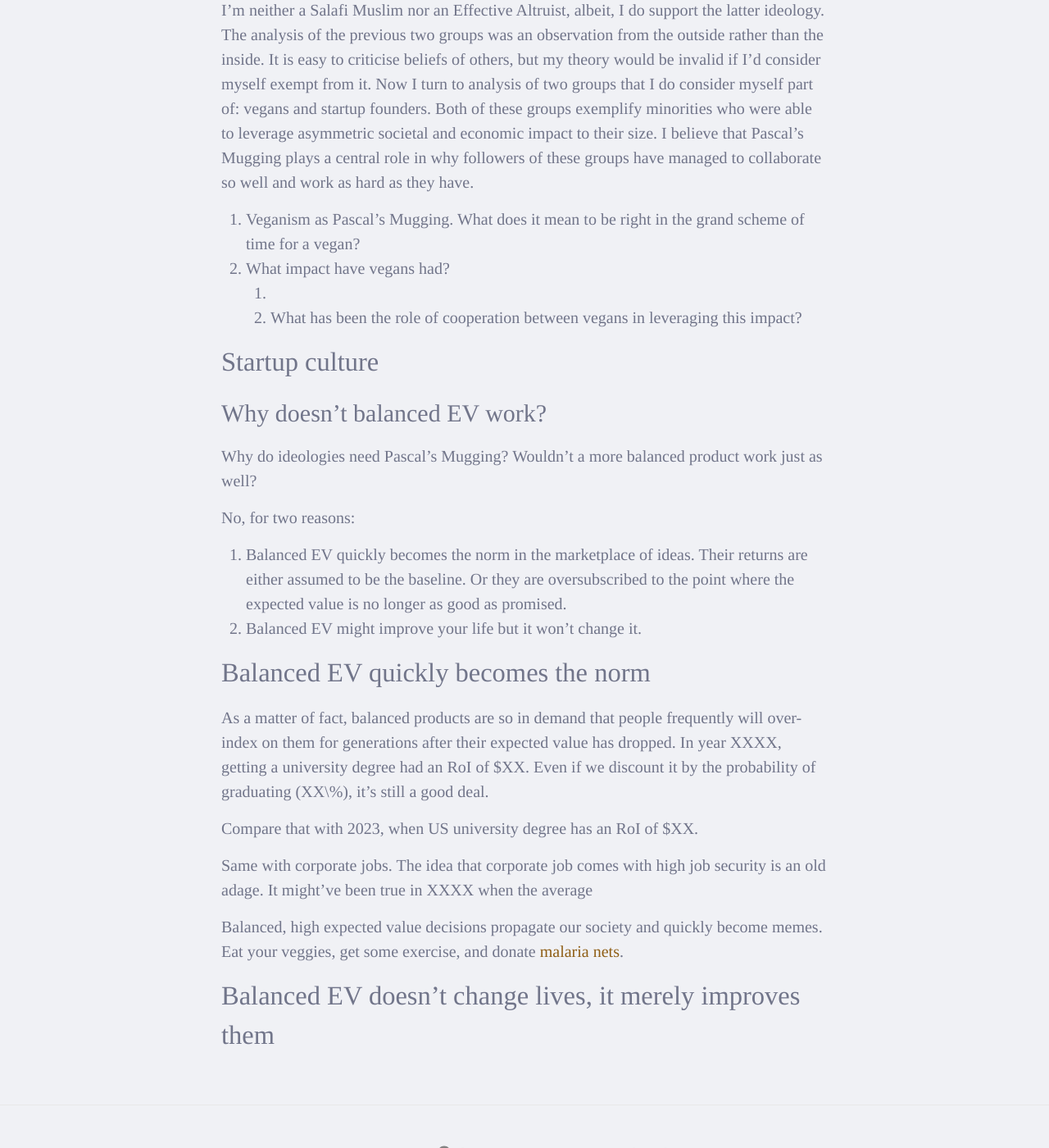
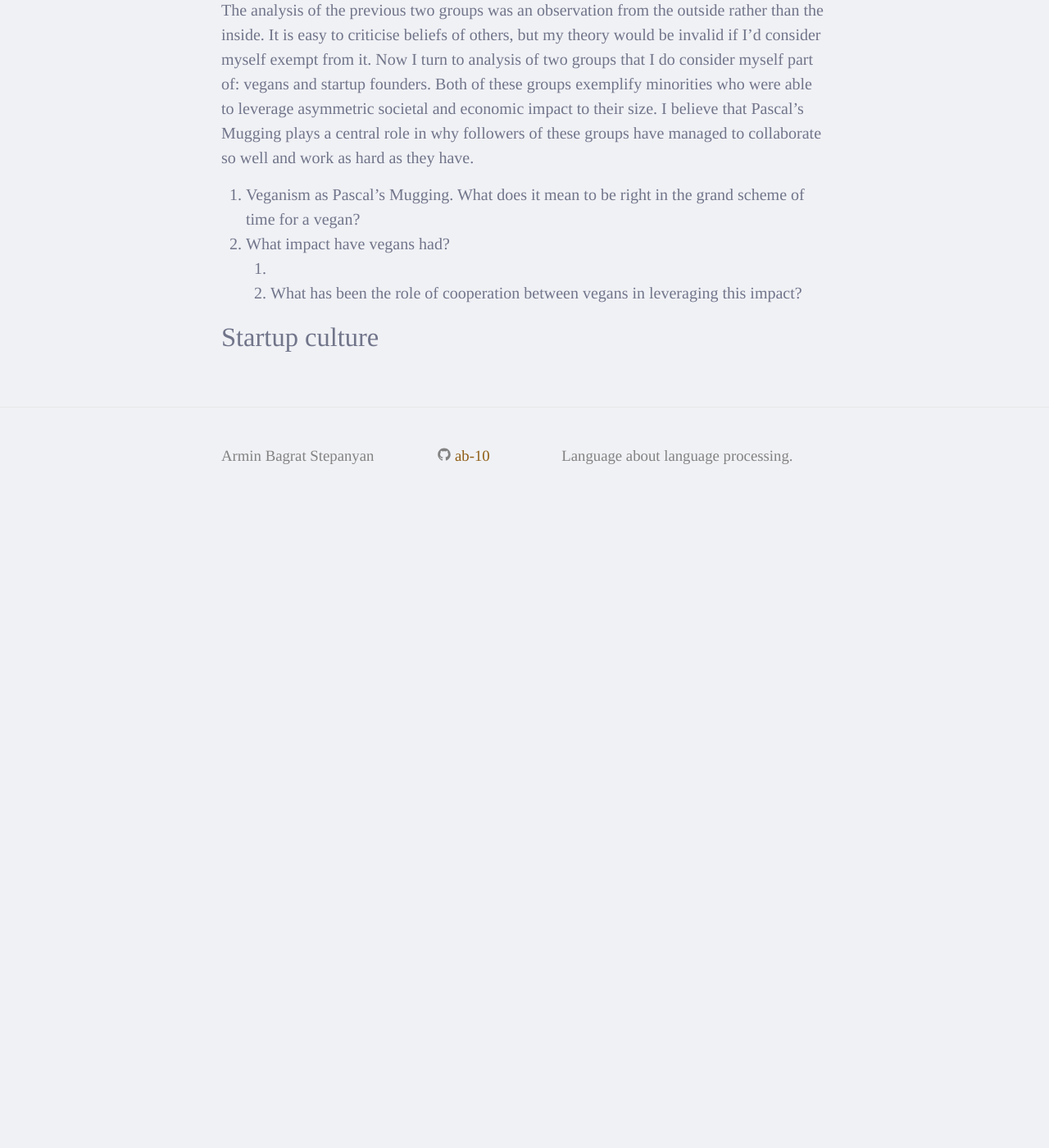
Before and after one commit to ab-10/ab-10.github.io, a Jekyll site: the page built from _posts/2024-05-11-mugging.md, in a window 1280 px wide and 1400 px high, scrolled down 5234 px. Shown: the whole window at 82% size. Built offline with Jekyll 4.4.1, drawn with Linux system fonts in a browser that asks for light colours; after the commit the page ends 5864 px from its top, so only the background shows below that; some of the changed text lies outside the part shown.

Commit message:
Remove parts about EV

```diff
--- a/_posts/2024-05-11-mugging.md
+++ b/_posts/2024-05-11-mugging.md
@@ -17,7 +17,7 @@ Reward's recipients would be proven right in the grand history of time.
 
 Even rational people, such as Pascal, can be attracted to this promise.
 They accept it by calculating that the wonderful outcomes even when multiplied by a tiny probability are still worthwhile to pursue.
-This is erroneous but the mathematics of the error illustrate a fallacy that's committed by mathematicians and ideology followers alike.
+Accepting such a belief is called _Pascal's Mugging_.
 
 Pascal's Mugging is also an effective instrument for building ideological communities.
 The outside world is likely to misunderstand or even ridicule people who believe in these unlikely visions.
@@ -224,33 +224,3 @@ I believe that Pascal's Mugging plays a central role in why followers of these g
     2. What has been the role of cooperation between vegans in leveraging this impact?
 
 ## Startup culture
-
-# Why doesn't balanced EV work?
-
-Why do ideologies need Pascal's Mugging?
-Wouldn't a more balanced product work just as well?
-
-No, for two reasons:
-1. Balanced EV quickly becomes the norm in the marketplace of ideas.
-    Their returns are either assumed to be the baseline.
-    Or they are oversubscribed to the point where the expected value is no longer as good as promised.
-2. Balanced EV might improve your life but it won't change it.
-
-## Balanced EV quickly becomes the norm
-
-<!-- TODO: find the year when college expected value peaked -->
-As a matter of fact, balanced products are so in demand that people frequently will over-index on them for generations after their expected value has dropped.
-In year XXXX, getting a university degree had an RoI of $XX.
-Even if we discount it by the probability of graduating (XX\%), it's still a good deal.
-
-Compare that with 2023, when US university degree has an RoI of $XX.
-
-Same with corporate jobs.
-<!-- TODO: find data on how has job security in large corporations changed throughout 20th century-->
-The idea that corporate job comes with high job security is an old adage.
-It might've been true in XXXX when the average
-
-Balanced, high expected value decisions propagate our society and quickly become memes.
-Eat your veggies, get some exercise, and donate [malaria nets](https://www.effectivealtruism.org/articles/ea-global-2018-amf-rob-mather).
-
-## Balanced EV doesn't change lives, it merely improves them
```
Also changed, not shown: other parts of _posts/2024-05-11-mugging.md (+2 -2 lines).
